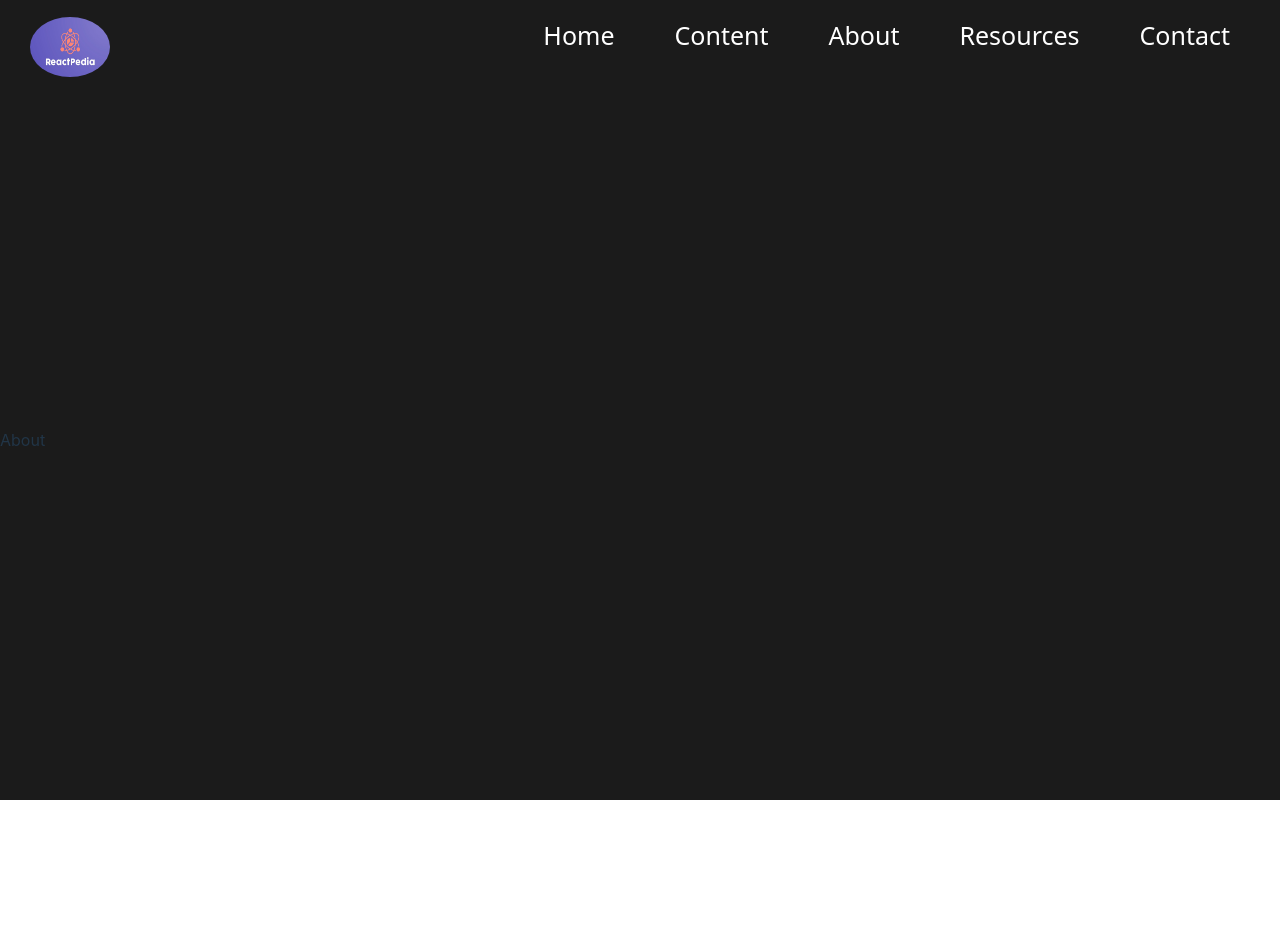
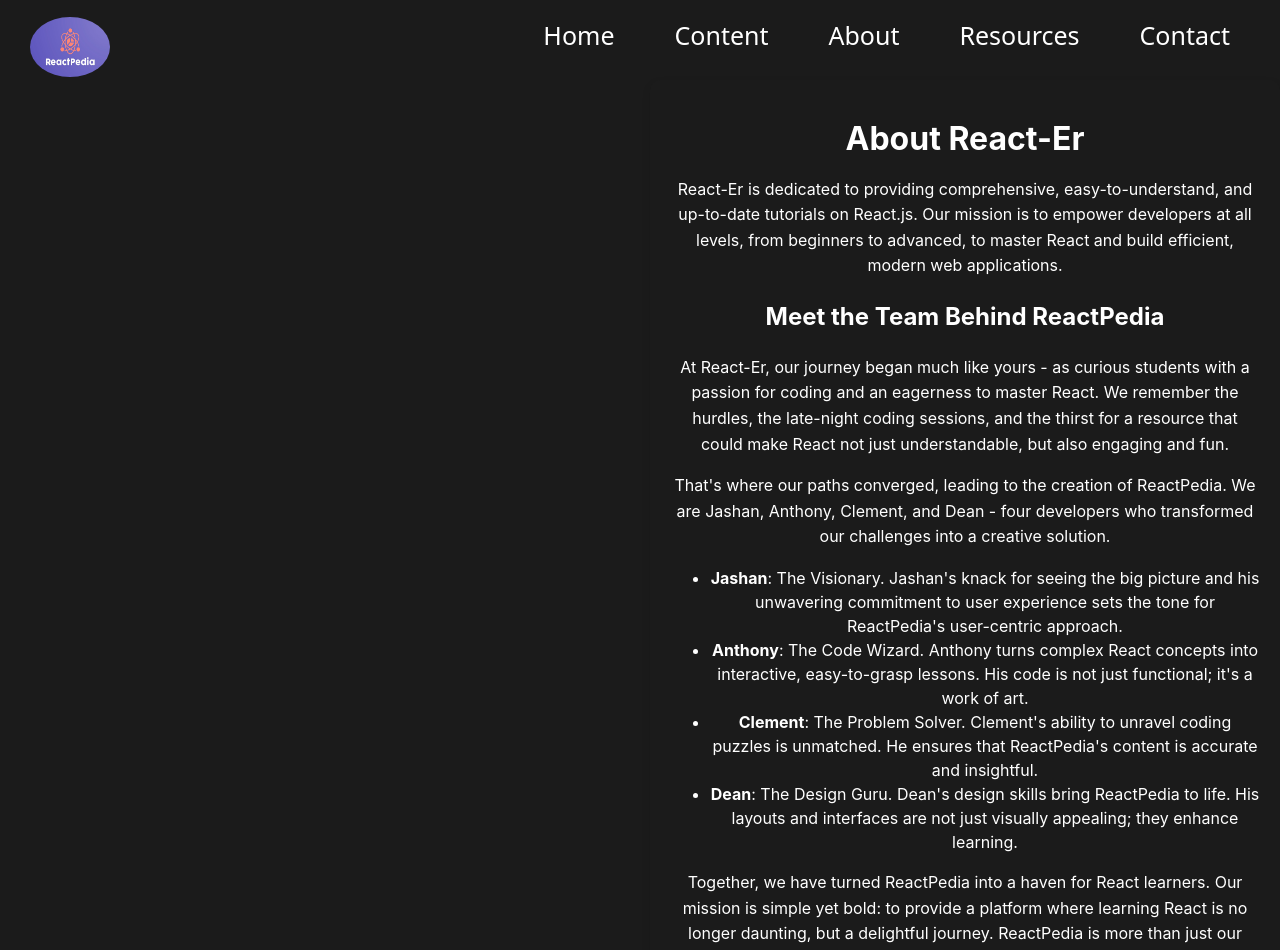
Before and after one commit to anthony-gudiel/reactpedia, a React (Vite) app in the folder app/: page /about in a window 1280 px wide. Shown: the top 950 px of the page. Before the commit the page ends 800 px from the top, so only its background shows below. Built offline with nearby package versions, Linux system fonts and the light colour scheme.

Commit message:
changes to about page

```diff
--- /dev/null
+++ b/app/src/pages/about/about.css
@@ -0,0 +1,23 @@
+/* About.css */
+
+.aboutContainer {
+  text-align: center;
+  padding: 20px;
+  margin: auto;
+  max-width: 800px; /* Adjust the width as needed */
+  color: white; /* Text color similar to your homepage */
+  background-color: #1b1b1b; /* Background color similar to your homepage */
+  border-radius: 10px; /* Optional: for rounded corners */
+  box-shadow: 0 4px 8px rgba(0, 0, 0, 0.1); /* Optional: for a subtle shadow */
+  margin-left: 650px;
+}
+
+.aboutContainer h1 {
+  margin-bottom: 20px;
+  font-size: 2em; /* Adjust font size as needed */
+}
+
+.aboutContainer p {
+  margin-bottom: 15px;
+  line-height: 1.6;
+}
--- a/app/src/pages/about/about.jsx
+++ b/app/src/pages/about/about.jsx
@@ -1,9 +1,55 @@
-import React from 'react'
+import React from 'react';
+import './About.css'; // Make sure this path is correct
 
 export const About = () => {
-  return (
-    <div>
-      About
-    </div>
-  )
+    return (
+        <div className="aboutContainer">
+            <h1>About React-Er</h1>
+            <p>
+                React-Er is dedicated to providing comprehensive, easy-to-understand,
+                and up-to-date tutorials on React.js. Our mission is to empower developers
+                at all levels, from beginners to advanced, to master React and build
+                efficient, modern web applications.
+            </p>
+            <section className="teamSection">
+                <h2>Meet the Team Behind ReactPedia</h2>
+                <p>
+                    At React-Er, our journey began much like yours - as curious students
+                    with a passion for coding and an eagerness to master React. We remember
+                    the hurdles, the late-night coding sessions, and the thirst for a resource
+                    that could make React not just understandable, but also engaging and fun.
+                </p>
+                <p>
+                    That's where our paths converged, leading to the creation of ReactPedia.
+                    We are Jashan, Anthony, Clement, and Dean - four developers who transformed
+                    our challenges into a creative solution.
+                </p>
+                <ul>
+                    <li><strong>Jashan</strong>: The Visionary. Jashan's knack for seeing the big
+                        picture and his unwavering commitment to user experience sets the tone for
+                        ReactPedia's user-centric approach.</li>
+                    <li><strong>Anthony</strong>: The Code Wizard. Anthony turns complex React
+                        concepts into interactive, easy-to-grasp lessons. His code is not just
+                        functional; it's a work of art.</li>
+                    <li><strong>Clement</strong>: The Problem Solver. Clement's ability to unravel
+                        coding puzzles is unmatched. He ensures that ReactPedia's content is accurate
+                        and insightful.</li>
+                    <li><strong>Dean</strong>: The Design Guru. Dean's design skills bring ReactPedia
+                        to life. His layouts and interfaces are not just visually appealing; they
+                        enhance learning.</li>
+                </ul>
+                <p>
+                    Together, we have turned ReactPedia into a haven for React learners. Our mission
+                    is simple yet bold: to provide a platform where learning React is no longer
+                    daunting, but a delightful journey. ReactPedia is more than just our creation;
+                    it's our contribution to the React community - a tool we wish we had as students
+                    and are proud to offer as developers.
+                </p>
+                <p>
+                    Join us in this exciting journey of learning and mastering React. With ReactPedia,
+                    you're not just learning; you're becoming part of a community that grows together.
+                </p>
+            </section>
+        </div>
+    );
 }
```
Also changed, not shown: app/src/index.css (line endings or trailing spaces), 1 other file (tests, documents, lock files or other folders).
